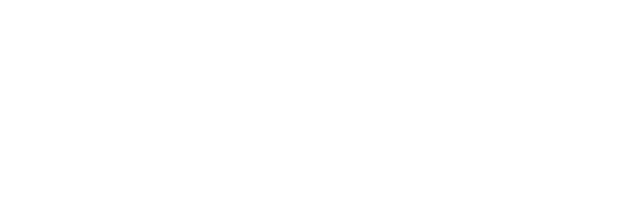
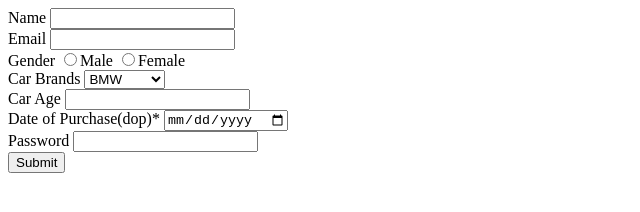
Before and after one commit to acciojob/car-insurance-form-alladasaivamsi, a website: page main.html in a window 1280 px wide. Shown: the whole page, without its empty margins (0-640 px from the left). Drawn offline with Linux system fonts and the light colour scheme.

Commit message:
created a submission

```diff
--- a/main.html
+++ b/main.html
@@ -8,6 +8,44 @@
 
 <body>
 	<!-- the entire body must be written by student -->
+	<form method="post" target="_blank">
+    <div>
+        <label for="name">Name</label>
+        <input type="text" required id="name">
+    </div>
+    <div>
+        <label for="email">Email</label>
+        <input type="email" required id="email">
+    </div>
+    <div>
+        <label for="gender">Gender</label>
+        <input type="radio" id="gender" name="gender" required>Male
+        <input type="radio" id="gender" name="gender" required>Female
+    </div>
+    <div>
+        <label for="cars">Car Brands</label>
+        <select id="cars">
+            <option value="bmw">BMW</option>
+            <option value="audi">Audi</option>
+            <option value="mercedez">Mercedez</option>
+        </select>
+    </div>
+    <div>
+        <label for="carage">Car Age</label>
+        <input type="number" required id="carage" min="0">
+    </div>
+    <div>
+        <label for="dop">Date of Purchase(dop)*</label>
+        <input type="date" required id="dop">
+    </div>
+    <div>
+        <label for="password">Password</label>
+        <input type="password" required id="password">
+    </div>
+    <div>
+        <button type="submit" value="Submit">Submit</button>
+    </div>
+</form>
     <script type="text/javascript" src="./script.js">
 </script>
 
```
